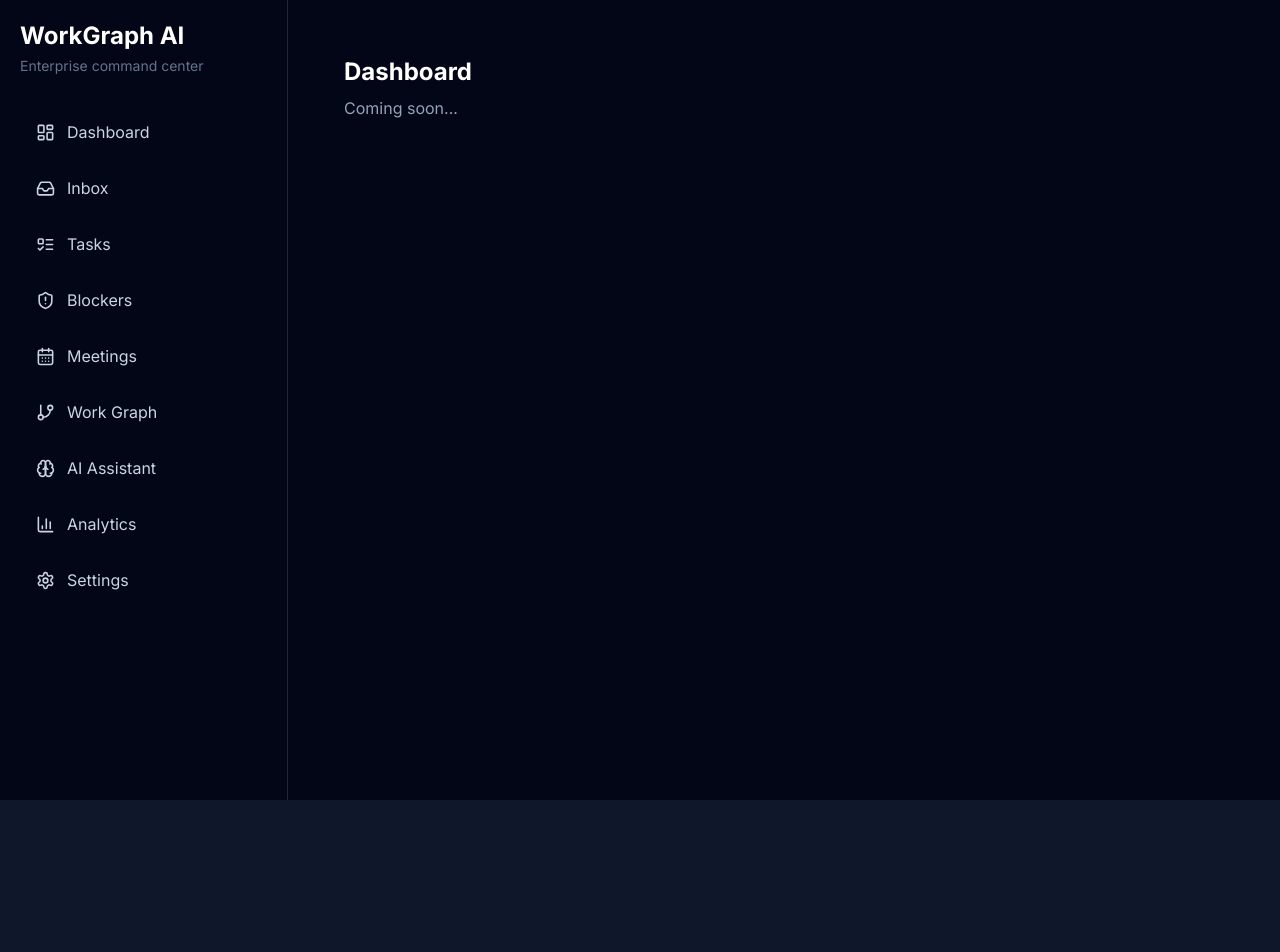
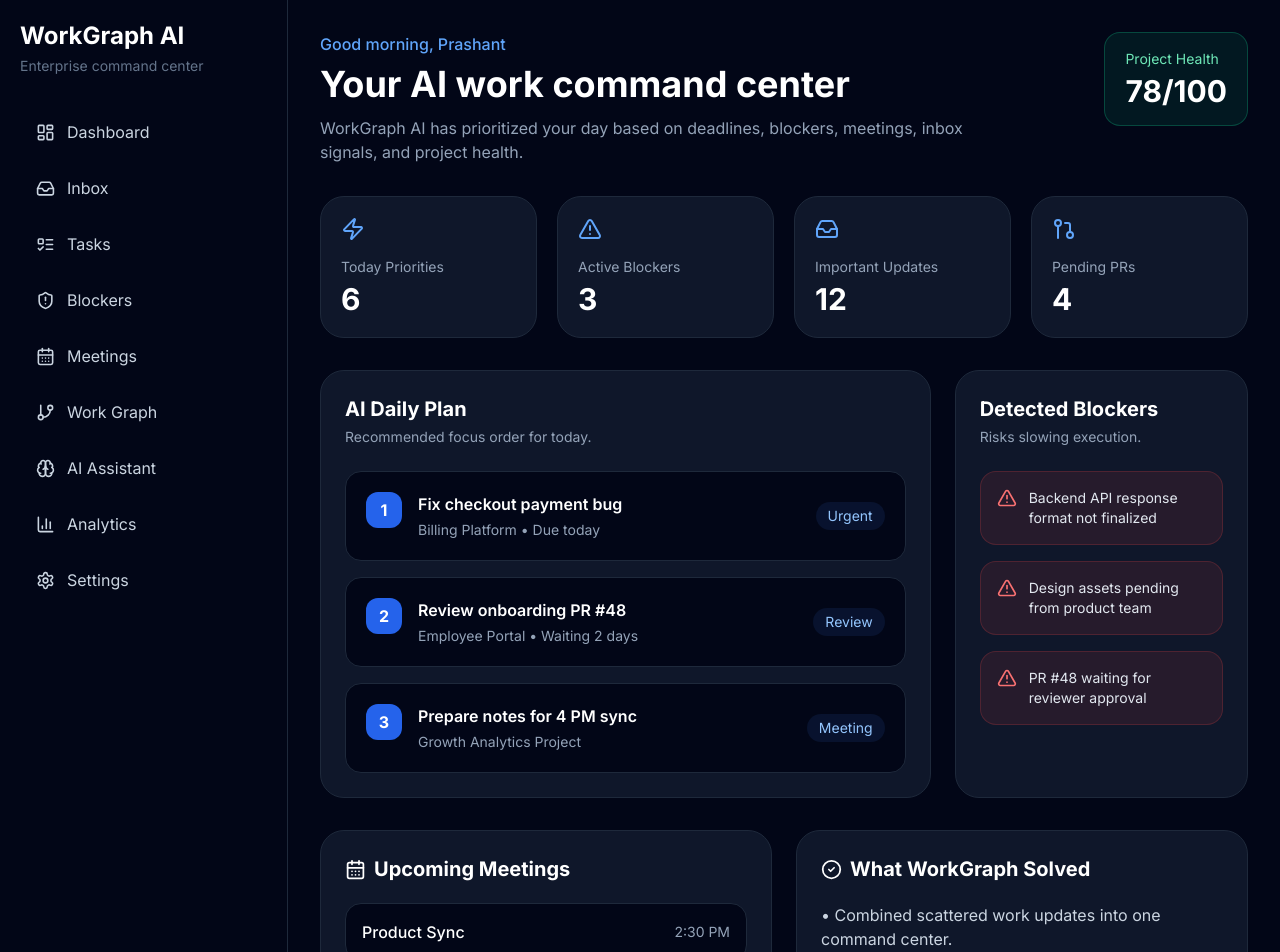
Before and after one commit to prashant2007-wq/WorkGraph-AI, a React (Vite) app in the folder apps/frontend/: page /dashboard in a window 1280 px wide. Shown: the top 952 px of the page. Before the commit the page ends 800 px from the top, so only its background shows below. Built offline with nearby package versions, Linux system fonts and the light colour scheme.

Commit message:
Created real Dashboard page

```diff
--- a/apps/frontend/src/pages/employee/Dashboard.tsx
+++ b/apps/frontend/src/pages/employee/Dashboard.tsx
@@ -1,8 +1,141 @@
+import { AlertTriangle, CalendarDays, CheckCircle2, GitPullRequest, Inbox, Zap } from "lucide-react";
+
+const priorities = [
+  {
+    title: "Fix checkout payment bug",
+    meta: "Billing Platform • Due today",
+    tag: "Urgent"
+  },
+  {
+    title: "Review onboarding PR #48",
+    meta: "Employee Portal • Waiting 2 days",
+    tag: "Review"
+  },
+  {
+    title: "Prepare notes for 4 PM sync",
+    meta: "Growth Analytics Project",
+    tag: "Meeting"
+  }
+];
+
+const blockers = [
+  "Backend API response format not finalized",
+  "Design assets pending from product team",
+  "PR #48 waiting for reviewer approval"
+];
+
 export default function Dashboard() {
   return (
-    <div className="p-6">
-      <h1 className="text-2xl font-bold text-white">Dashboard</h1>
-      <p className="text-slate-400 mt-2">Coming soon...</p>
+    <section>
+      <div className="flex items-start justify-between gap-6">
+        <div>
+          <p className="text-blue-400 font-medium">Good morning, Prashant</p>
+          <h1 className="text-4xl font-bold mt-2">Your AI work command center</h1>
+          <p className="text-slate-400 mt-3 max-w-2xl">
+            WorkGraph AI has prioritized your day based on deadlines, blockers, meetings, inbox signals, and project health.
+          </p>
+        </div>
+
+        <div className="rounded-2xl border border-emerald-500/30 bg-emerald-500/10 px-5 py-4">
+          <p className="text-sm text-emerald-300">Project Health</p>
+          <p className="text-3xl font-bold mt-1">78/100</p>
+        </div>
+      </div>
+
+      <div className="grid grid-cols-1 md:grid-cols-4 gap-5 mt-8">
+        <StatCard icon={Zap} label="Today Priorities" value="6" />
+        <StatCard icon={AlertTriangle} label="Active Blockers" value="3" />
+        <StatCard icon={Inbox} label="Important Updates" value="12" />
+        <StatCard icon={GitPullRequest} label="Pending PRs" value="4" />
+      </div>
+
+      <div className="grid grid-cols-1 xl:grid-cols-3 gap-6 mt-8">
+        <div className="xl:col-span-2 rounded-3xl border border-slate-800 bg-slate-900 p-6">
+          <h2 className="text-xl font-bold">AI Daily Plan</h2>
+          <p className="text-slate-400 text-sm mt-1">Recommended focus order for today.</p>
+
+          <div className="mt-6 space-y-4">
+            {priorities.map((item, index) => (
+              <div key={item.title} className="rounded-2xl border border-slate-800 bg-slate-950 p-5 flex items-center justify-between">
+                <div className="flex items-start gap-4">
+                  <div className="h-9 w-9 rounded-xl bg-blue-600 flex items-center justify-center font-bold">
+                    {index + 1}
+                  </div>
+                  <div>
+                    <h3 className="font-semibold">{item.title}</h3>
+                    <p className="text-sm text-slate-400 mt-1">{item.meta}</p>
+                  </div>
+                </div>
+                <span className="rounded-full bg-blue-500/10 text-blue-300 px-3 py-1 text-sm">
+                  {item.tag}
+                </span>
+              </div>
+            ))}
+          </div>
+        </div>
+
+        <div className="rounded-3xl border border-slate-800 bg-slate-900 p-6">
+          <h2 className="text-xl font-bold">Detected Blockers</h2>
+          <p className="text-slate-400 text-sm mt-1">Risks slowing execution.</p>
+
+          <div className="mt-6 space-y-4">
+            {blockers.map((item) => (
+              <div key={item} className="flex gap-3 rounded-2xl bg-red-500/10 border border-red-500/20 p-4">
+                <AlertTriangle className="text-red-400 shrink-0" size={20} />
+                <p className="text-sm text-slate-200">{item}</p>
+              </div>
+            ))}
+          </div>
+        </div>
+      </div>
+
+      <div className="grid grid-cols-1 xl:grid-cols-2 gap-6 mt-8">
+        <div className="rounded-3xl border border-slate-800 bg-slate-900 p-6">
+          <h2 className="text-xl font-bold flex items-center gap-2">
+            <CalendarDays size={21} />
+            Upcoming Meetings
+          </h2>
+
+          <div className="mt-5 space-y-4">
+            <Meeting time="2:30 PM" title="Product Sync" />
+            <Meeting time="4:00 PM" title="Checkout Bug Review" />
+            <Meeting time="5:30 PM" title="Sprint Planning" />
+          </div>
+        </div>
+
+        <div className="rounded-3xl border border-slate-800 bg-slate-900 p-6">
+          <h2 className="text-xl font-bold flex items-center gap-2">
+            <CheckCircle2 size={21} />
+            What WorkGraph Solved
+          </h2>
+
+          <ul className="mt-5 space-y-3 text-slate-300">
+            <li>• Combined scattered work updates into one command center.</li>
+            <li>• Detected blocked tasks before deadlines slip.</li>
+            <li>• Converted noisy updates into clear daily priorities.</li>
+            <li>• Gave managers project health visibility.</li>
+          </ul>
+        </div>
+      </div>
+    </section>
+  );
+}
+
+function StatCard({ icon: Icon, label, value }: any) {
+  return (
+    <div className="rounded-3xl border border-slate-800 bg-slate-900 p-5">
+      <Icon className="text-blue-400" />
+      <p className="text-slate-400 text-sm mt-4">{label}</p>
+      <p className="text-3xl font-bold mt-1">{value}</p>
     </div>
-  )
+  );
 }
+
+function Meeting({ time, title }: { time: string; title: string }) {
+  return (
+    <div className="flex items-center justify-between rounded-2xl bg-slate-950 border border-slate-800 p-4">
+      <p className="font-medium">{title}</p>
+      <p className="text-sm text-slate-400">{time}</p>
+    </div>
+  );
+}
```
